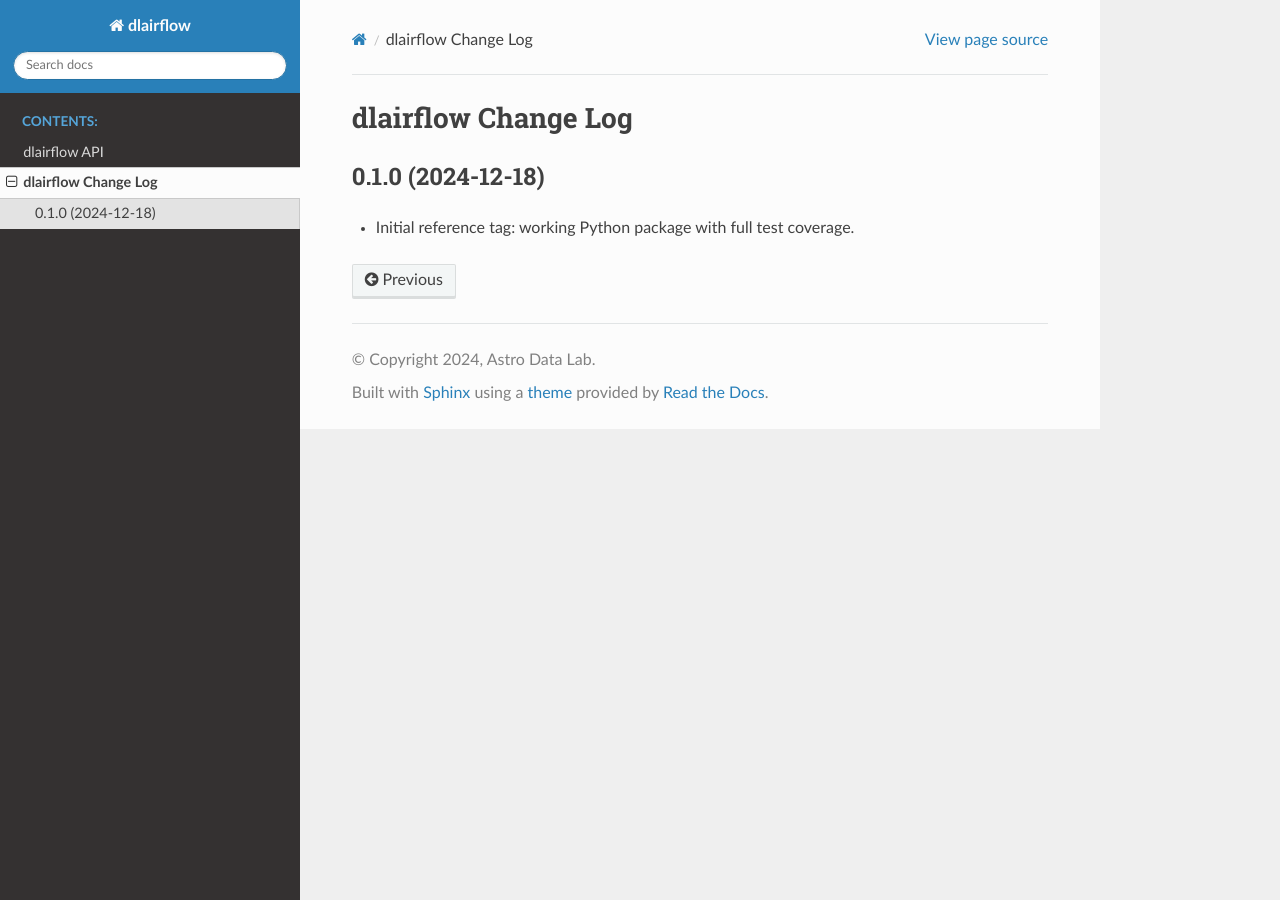
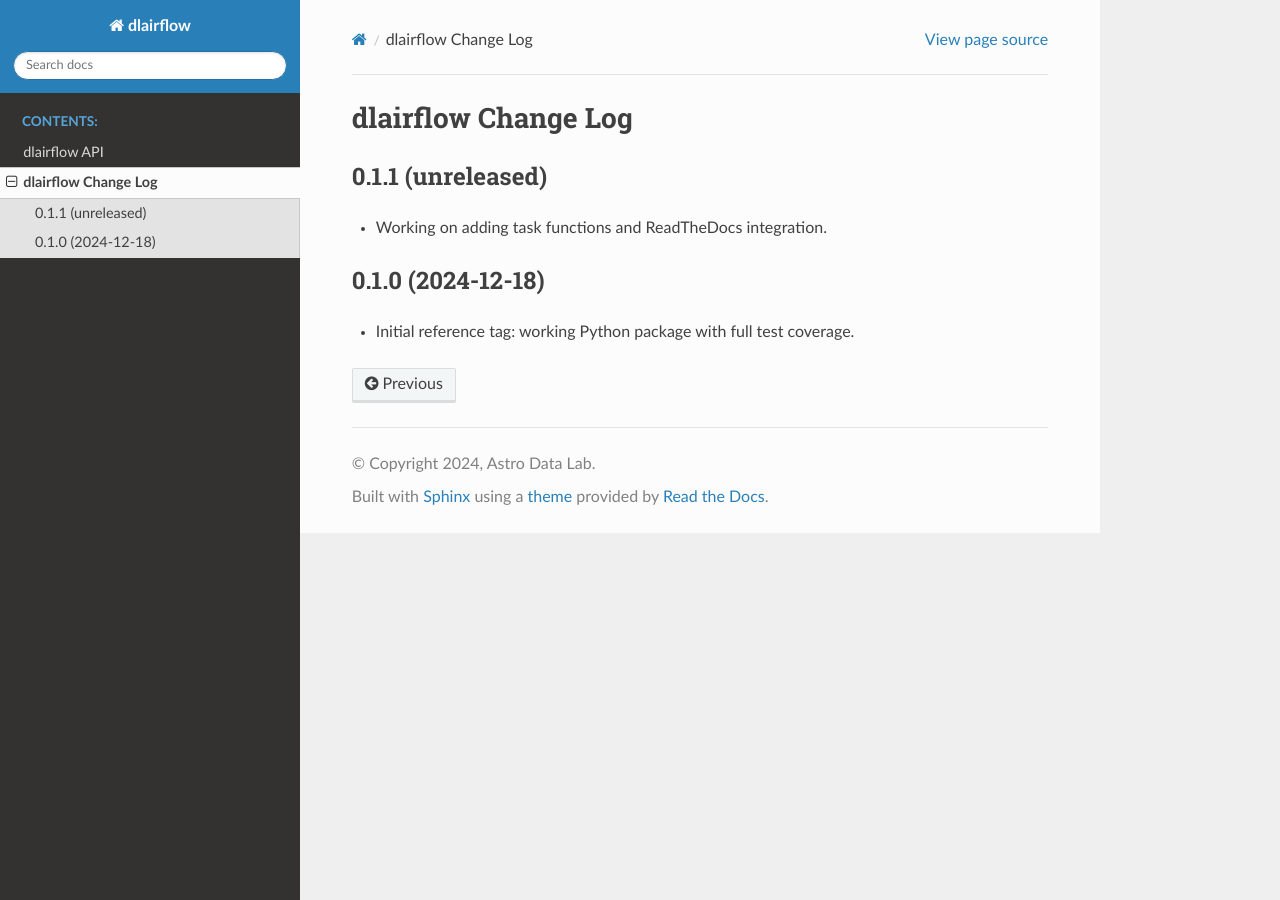
Before and after one commit to astro-datalab/dlairflow, a Sphinx documentation site: the page built from docs/changes.rst, in a window 1280 px wide. Built offline with Sphinx 7.4.7 and the Read the Docs theme 3.1.0, drawn with Linux system fonts in a browser that asks for light colours.

Commit message:
update change log

```diff
--- a/dlairflow/__init__.py
+++ b/dlairflow/__init__.py
@@ -7,4 +7,4 @@ dlairflow
 Reusable code components for building Apache Airflow DAGs.
 """
 
-__version__ = '0.1.0'
+__version__ = '0.1.1.dev27'
--- a/docs/changes.rst
+++ b/docs/changes.rst
@@ -1,6 +1,11 @@
 ====================
 dlairflow Change Log
 ====================
+
+0.1.1 (unreleased)
+------------------
+
+* Working on adding task functions and ReadTheDocs integration.
 
 0.1.0 (2024-12-18)
 ------------------
```
